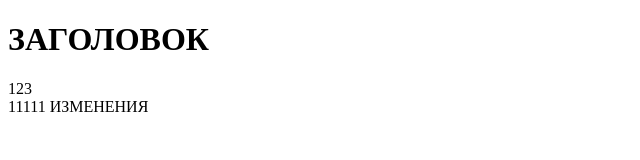
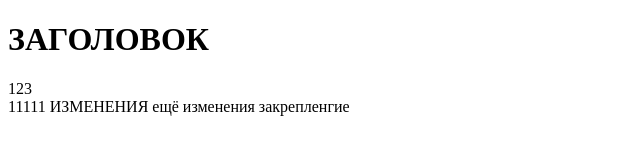
Before and after one commit to ChechulinKirill/Gittest2, a plain HTML site: page css/index.html in a window 1280 px wide. Shown: the whole page, without its empty margins (0-640 px from the left). Drawn offline with Linux system fonts and the light colour scheme.

Commit message:
закрепление изменения

```diff
--- a/css/index.html
+++ b/css/index.html
@@ -5,5 +5,6 @@
 <body>
 <a> 123</a><br>
 <a> 11111 ИЗМЕНЕНИЯ</a>
+<a> ещё изменения закрепленгие</a>
 
 </body>
```
